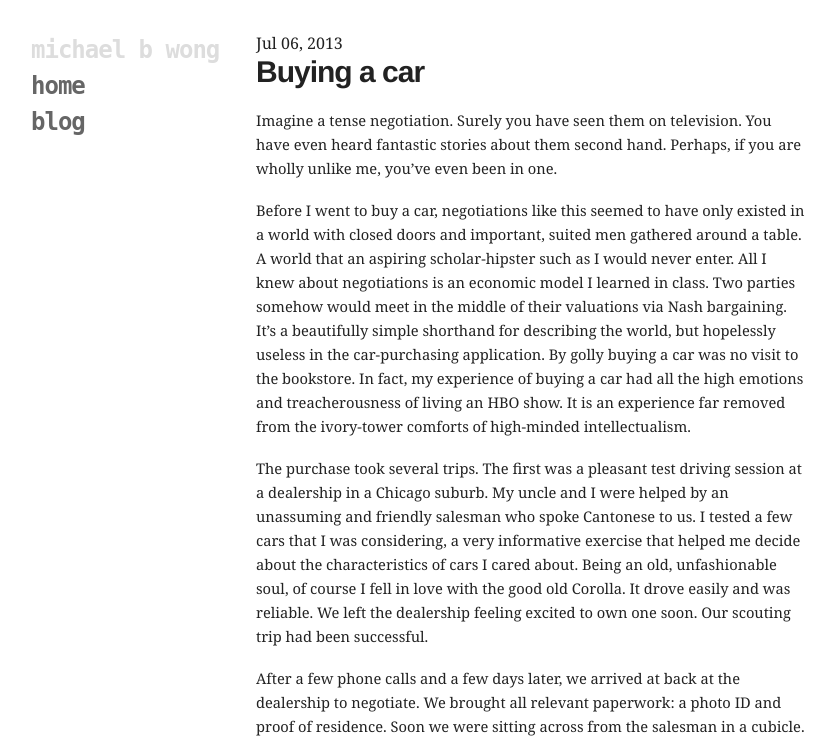
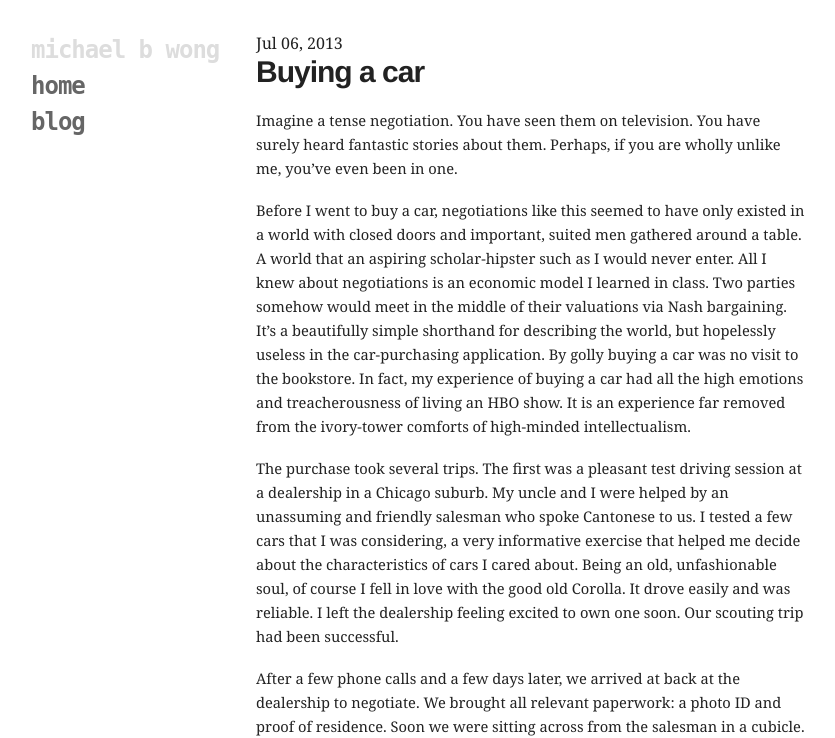
Before and after one commit to mbwong/mbwong.github.com, a Jekyll site: the page built from _posts/2013-07-06-buying-a-car.md, in a window 1280 px wide. Shown: the top 738 px of the page, without its empty margins (94-929 px from the left). Built offline with Jekyll 4.4.1, drawn with Linux system fonts in a browser that asks for light colours.

Commit message:
Update 2013-07-06-buying-a-car.md

```diff
--- a/_posts/2013-07-06-buying-a-car.md
+++ b/_posts/2013-07-06-buying-a-car.md
@@ -6,11 +6,11 @@ layout: post
 
 # Buying a car
 
-Imagine a tense negotiation. Surely you have seen them on television. You have even heard fantastic stories about them second hand. Perhaps, if you are wholly unlike me, you've even been in one.
+Imagine a tense negotiation. You have seen them on television. You have surely heard fantastic stories about them. Perhaps, if you are wholly unlike me, you've even been in one.
 
 Before I went to buy a car, negotiations like this seemed to have only existed in a world with closed doors and important, suited men gathered around a table. A world that an aspiring scholar-hipster such as I would never enter. All I knew about negotiations is an economic model I learned in class. Two parties somehow would meet in the middle of their valuations via Nash bargaining. It's a beautifully simple shorthand for describing the world, but hopelessly useless in the car-purchasing application. By golly buying a car was no visit to the bookstore. In fact, my experience of buying a car had all the high emotions and treacherousness of living an HBO show. It is an experience far removed from the ivory-tower comforts of high-minded intellectualism.
 
-The purchase took several trips. The first was a pleasant test driving session at a dealership in a Chicago suburb. My uncle and I were helped by an unassuming and friendly salesman who spoke Cantonese to us. I tested a few cars that I was considering, a very informative exercise that helped me decide about the characteristics of cars I cared about. Being an old, unfashionable soul, of course I fell in love with the good old Corolla. It drove easily and was reliable. We left the dealership feeling excited to own one soon. Our scouting trip had been successful.
+The purchase took several trips. The first was a pleasant test driving session at a dealership in a Chicago suburb. My uncle and I were helped by an unassuming and friendly salesman who spoke Cantonese to us. I tested a few cars that I was considering, a very informative exercise that helped me decide about the characteristics of cars I cared about. Being an old, unfashionable soul, of course I fell in love with the good old Corolla. It drove easily and was reliable. I left the dealership feeling excited to own one soon. Our scouting trip had been successful.
 
 After a few phone calls and a few days later, we arrived at back at the dealership to negotiate. We brought all relevant paperwork: a photo ID and proof of residence. Soon we were sitting across from the salesman in a cubicle. After some banter, we began to talk prices. Eventually we put in a offer and he shuttled to his manager to discuss.
 
```
